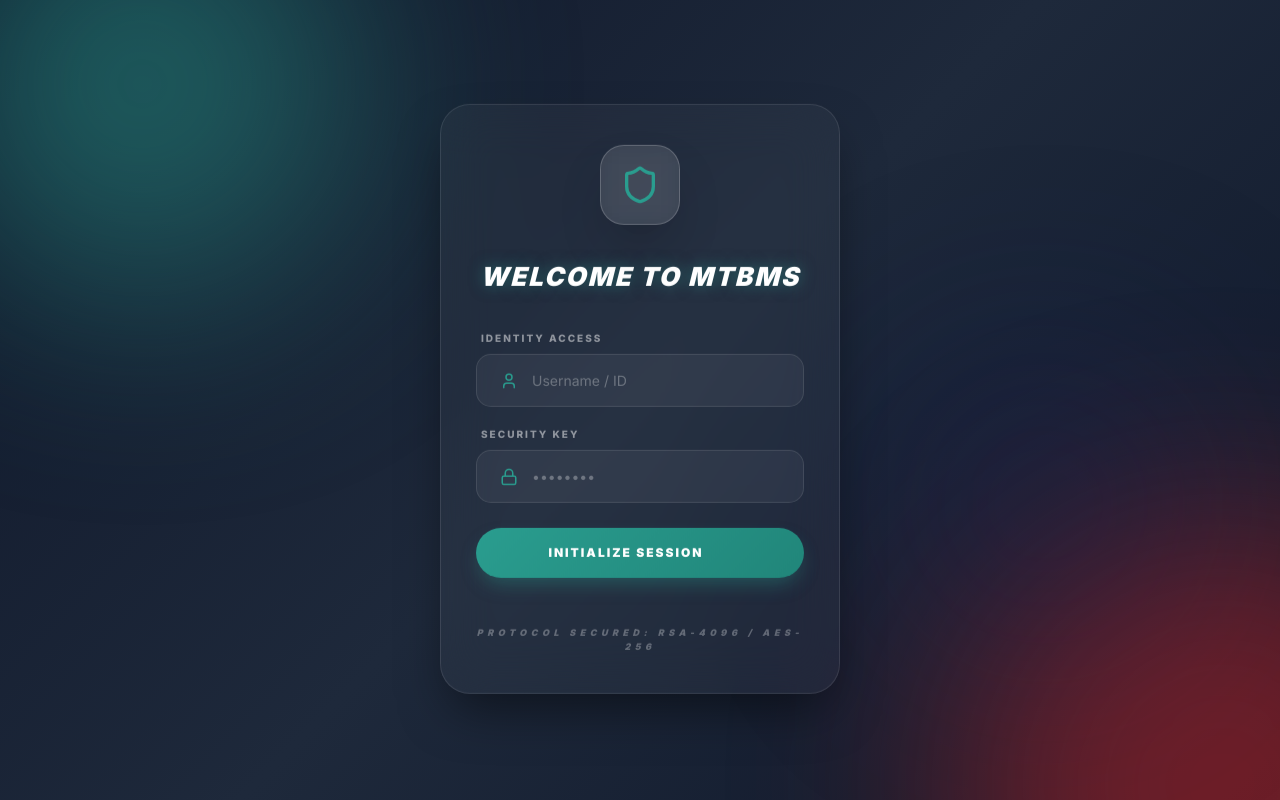
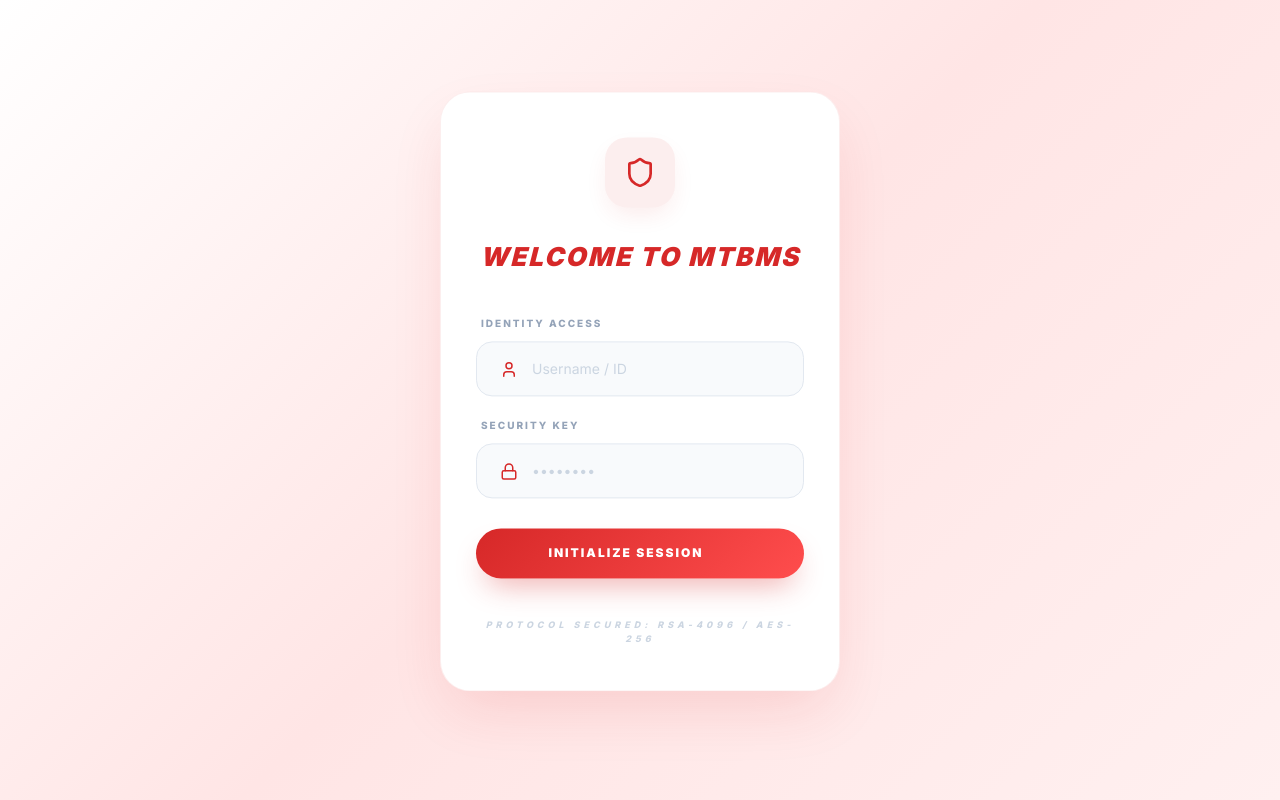
Before and after one commit to 122012453148/mtbms, a React (Vite) app in the folder frontend/: page / in a window 1280 px wide. Built offline with nearby package versions, Linux system fonts and the light colour scheme; no server answers.

Commit message:
feat: implement clean Red + White premium Login UI with brand-focused accents

```diff
--- a/frontend/src/index.css
+++ b/frontend/src/index.css
@@ -135,10 +135,10 @@ img {
   height: auto;
 }
 
-/* 🎨 🔥 NEW LOGIN UI STYLES */
+/* 🎨 🔥 RED + WHITE PREMIUM LOGIN DESIGN */
 .login-bg {
   min-height: 100vh;
-  background: linear-gradient(135deg, #0f172a, #1e293b, #0f172a);
+  background: linear-gradient(135deg, #ffffff, #ffe5e5, #fff0f0);
   display: flex;
   align-items: center;
   justify-content: center;
@@ -148,77 +148,91 @@ img {
 
 .login-card {
   width: 400px;
-  padding: 40px 35px;
+  padding: 45px 35px;
   border-radius: 30px;
-  background: rgba(255, 255, 255, 0.04);
-  backdrop-filter: blur(25px);
-  -webkit-backdrop-filter: blur(25px);
-  box-shadow: 0 25px 50px -12px rgba(0, 0, 0, 0.5);
-  border: 1px solid rgba(255, 255, 255, 0.1);
-  animation: floatCard 5s ease-in-out infinite;
+  background: #ffffff;
+  box-shadow: 0 25px 60px -12px rgba(214, 40, 40, 0.15);
+  border: 1px solid rgba(214, 40, 40, 0.08);
+  animation: floatCard 4s ease-in-out infinite;
   z-index: 10;
   margin: 20px;
 }
 
 @keyframes floatCard {
   0%, 100% { transform: translateY(0px); }
-  50% { transform: translateY(-15px); }
+  50% { transform: translateY(-10px); }
+}
+
+.top-icon-box {
+  width: 70px;
+  height: 70px;
+  border-radius: 22px;
+  background: rgba(214, 40, 40, 0.08);
+  display: flex;
+  align-items: center;
+  justify-content: center;
+  margin: 0 auto 30px;
+  color: #d62828;
+  box-shadow: 0 10px 25px -5px rgba(214, 40, 40, 0.1);
+  transition: all 0.3s ease;
+}
+
+.login-card:hover .top-icon-box {
+  transform: rotate(10deg) scale(1.1);
+  background: rgba(214, 40, 40, 0.12);
 }
 
 .login-title {
   font-size: 26px;
   font-weight: 900;
-  color: white;
+  color: #d62828;
   text-align: center;
   letter-spacing: 2px;
-  text-shadow: 0 0 15px rgba(42, 157, 143, 0.5);
-  margin-bottom: 35px;
+  margin-bottom: 40px;
   text-transform: uppercase;
   font-style: italic;
   font-family: 'Inter', sans-serif;
 }
 
 .input-group {
-  margin-bottom: 20px;
+  margin-bottom: 22px;
 }
 
 .input-label {
   display: block;
   font-size: 10px;
   font-weight: 800;
-  color: rgba(255, 255, 255, 0.5);
+  color: #94a3b8;
   text-transform: uppercase;
   letter-spacing: 2px;
-  margin-bottom: 8px;
+  margin-bottom: 10px;
   padding-left: 5px;
 }
 
 .input-box {
   width: 100%;
-  padding: 15px 20px 15px 55px; /* Added explicit left padding for icons */
-  border-radius: 15px;
-  border: 1px solid rgba(255, 255, 255, 0.1);
-  background: rgba(255, 255, 255, 0.05);
-  color: white;
+  padding: 16px 20px 16px 55px;
+  border-radius: 16px;
+  border: 1px solid #e2e8f0;
+  background: #f8fafc;
+  color: #1e293b;
   outline: none;
   transition: all 0.3s cubic-bezier(0.4, 0, 0.2, 1);
   font-size: 14px;
-  font-weight: 400; /* Standard font weight */
-  letter-spacing: normal; /* Remove any spacing */
-  text-transform: none; /* Ensure no capitalization */
-  font-family: 'Inter', sans-serif;
-}
-
-.input-box::placeholder {
-  color: rgba(255, 255, 255, 0.3);
+  font-weight: 500;
   letter-spacing: normal;
   text-transform: none;
 }
 
+.input-box::placeholder {
+  color: #cbd5e1;
+  font-weight: 400;
+}
+
 .input-box:focus {
-  border-color: #2A9D8F;
-  box-shadow: 0 0 20px rgba(42, 157, 143, 0.3);
-  background: rgba(255, 255, 255, 0.08);
+  border-color: #d62828;
+  box-shadow: 0 0 20px rgba(214, 40, 40, 0.1);
+  background: #ffffff;
   transform: translateY(-2px);
 }
 
@@ -226,7 +240,7 @@ img {
   width: 100%;
   padding: 16px;
   border-radius: 100px;
-  background: linear-gradient(135deg, #2A9D8F, #21867a);
+  background: linear-gradient(135deg, #d62828, #ff4d4d);
   color: white;
   font-weight: 900;
   border: none;
@@ -234,66 +248,38 @@ img {
   transition: all 0.4s cubic-bezier(0.4, 0, 0.2, 1);
   text-transform: uppercase;
   letter-spacing: 2px;
-  margin-top: 25px;
+  margin-top: 30px;
   display: flex;
   align-items: center;
   justify-content: center;
   gap: 12px;
   font-size: 12px;
-  box-shadow: 0 10px 20px -5px rgba(42, 157, 143, 0.4);
+  box-shadow: 0 15px 30px -10px rgba(214, 40, 40, 0.4);
 }
 
 .login-btn:hover:not(:disabled) {
   transform: scale(1.03) translateY(-3px);
-  box-shadow: 0 15px 30px -5px rgba(42, 157, 143, 0.6);
-  filter: brightness(1.1);
+  box-shadow: 0 20px 40px -10px rgba(214, 40, 40, 0.5);
+  filter: brightness(1.05);
 }
 
 .login-btn:active:not(:disabled) {
-  transform: scale(0.98);
+  transform: scale(0.97);
 }
 
 .login-btn:disabled {
-  opacity: 0.5;
+  opacity: 0.6;
   cursor: not-allowed;
-  filter: grayscale(1);
+  filter: grayscale(0.4);
 }
 
-.circle {
-  position: absolute;
-  border-radius: 50%;
-  filter: blur(100px);
-  animation: moveCircles 15s infinite alternate ease-in-out;
-  opacity: 0.5;
+.protocol-text {
+  margin-top: 40px;
+  text-align: center;
+  font-size: 9px;
+  font-weight: 800;
+  color: #cbd5e1;
+  text-transform: uppercase;
+  letter-spacing: 4px;
+  font-style: italic;
 }
-
-.circle1 {
-  width: 400px;
-  height: 400px;
-  background: #2A9D8F;
-  top: -150px;
-  left: -100px;
-}
-
-.circle2 {
-  width: 500px;
-  height: 500px;
-  background: #CE2626;
-  bottom: -200px;
-  right: -150px;
-}
-
-.circle3 {
-  width: 300px;
-  height: 300px;
-  background: #161E54;
-  top: 40%;
-  right: 10%;
-  opacity: 0.3;
-}
-
-@keyframes moveCircles {
-  0% { transform: translate(0, 0) scale(1); }
-  50% { transform: translate(50px, 40px) scale(1.1); }
-  100% { transform: translate(-30px, 60px) scale(1); }
-}
--- a/frontend/src/pages/LoginPage.jsx
+++ b/frontend/src/pages/LoginPage.jsx
@@ -42,16 +42,9 @@ const LoginPage = () => {
 
     return (
         <div className="login-bg px-4">
-            {/* Animated Background Orbs */}
-            <div className="circle circle1"></div>
-            <div className="circle circle2"></div>
-            <div className="circle circle3"></div>
-
             <div className="login-card animate-in fade-in zoom-in duration-700">
-                <div className="flex justify-center mb-8">
-                    <div className="w-20 h-20 bg-white/10 rounded-3xl flex items-center justify-center border border-white/20 shadow-2xl backdrop-blur-md">
-                        <Shield size={40} className="text-[#2A9D8F]" />
-                    </div>
+                <div className="top-icon-box">
+                    <Shield size={32} />
                 </div>
 
                 <h1 className="login-title">WELCOME TO MTBMS</h1>
@@ -60,7 +53,7 @@ const LoginPage = () => {
                     <div className="input-group">
                         <label className="input-label">Identity Access</label>
                         <div className="relative">
-                            <span className="absolute inset-y-0 left-0 pl-6 flex items-center text-[#2A9D8F] pointer-events-none">
+                            <span className="absolute inset-y-0 left-0 pl-6 flex items-center text-[#d62828] pointer-events-none">
                                 <User size={18} />
                             </span>
                             <input
@@ -75,7 +68,7 @@ const LoginPage = () => {
                     <div className="input-group">
                         <label className="input-label">Security Key</label>
                         <div className="relative">
-                            <span className="absolute inset-y-0 left-0 pl-6 flex items-center text-[#2A9D8F] pointer-events-none">
+                            <span className="absolute inset-y-0 left-0 pl-6 flex items-center text-[#d62828] pointer-events-none">
                                 <Lock size={18} />
                             </span>
                             <input
@@ -102,10 +95,8 @@ const LoginPage = () => {
                     </button>
                 </form>
 
-                <div className="mt-12 text-center">
-                    <p className="text-[9px] font-black text-white/30 uppercase tracking-[0.5em] italic">
-                        Protocol Secured: RSA-4096 / AES-256
-                    </p>
+                <div className="protocol-text">
+                    Protocol Secured: RSA-4096 / AES-256
                 </div>
             </div>
         </div>
```
